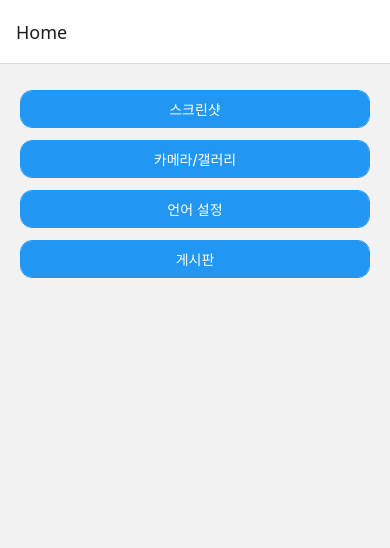
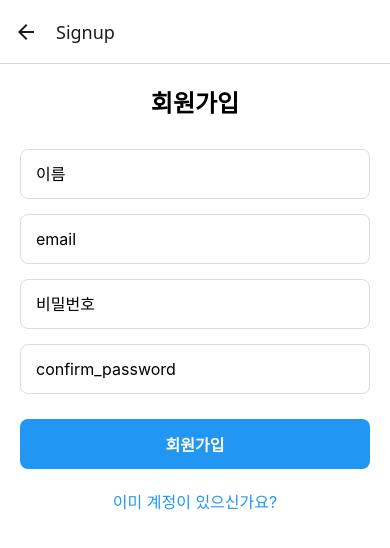
Before and after one commit to Donghyun-K/react-native-sample, a React Native app: screen /Signup in a window 390 px wide. Shown: the top 548 px of the page. Built offline with nearby package versions, Linux system fonts and the light colour scheme.

Commit message:
게시판 로그인/회원가입 페이지 임시 생성

```diff
--- a/src/App.tsx
+++ b/src/App.tsx
@@ -6,6 +6,7 @@ import ScreenshotScreen from './screens/ScreenshotScreen';
 import CameraGalleryScreen from './screens/CameraGalleryScreen';
 import LocalizationScreen from './screens/LocalizationScreen';
 import BoardScreen from './screens/BoardScreen';
+import SignupScreen from './screens/SignupScreen';
 import './i18n';
 import { useTranslation } from 'react-i18next';
 
@@ -52,6 +53,7 @@ export default function App() {
                 <Stack.Screen name="CameraGallery" component={CameraGalleryScreen} />
                 <Stack.Screen name="Localization" component={LocalizationScreen} />
                 <Stack.Screen name="Board" component={BoardScreen} />
+                <Stack.Screen name="Signup" component={SignupScreen} />
             </Stack.Navigator>
         </NavigationContainer>
     );
--- a/src/i18n.ts
+++ b/src/i18n.ts
@@ -15,6 +15,17 @@ const resources = {
             bt_open_camera: 'Open Camera',
             bt_open_gallery: 'Open Gallery',
             bt_board: 'Board',
+            username: 'Username',
+            password: 'Password',
+            login: 'Login',
+            signup: 'Sign Up',
+            error: 'Error',
+            notice: 'Notice',
+            please_enter_username_password: 'Please enter username and password',
+            login_not_implemented: 'Login functionality is not implemented yet',
+            please_fill_all_fields: 'Please fill in all fields',
+            passwords_do_not_match: 'Passwords do not match',
+            already_have_account: 'Already have an account?',
         },
     },
     ko: {
@@ -30,6 +41,17 @@ const resources = {
             bt_open_camera: '카메라 열기',
             bt_open_gallery: '갤러리 열기',
             bt_board: '게시판',
+            username: '이름',
+            password: '비밀번호',
+            login: '로그인',
+            signup: '회원가입',
+            error: '오류',
+            notice: '알림',
+            please_enter_username_password: '이름과 비밀번호를 입력해주세요.',
+            login_not_implemented: '로그인 기능은 아직 구현되지 않았습니다.',
+            please_fill_all_fields: '모든 항목을 입력해주세요.',
+            passwords_do_not_match: '비밀번호가 일치하지 않습니다.',
+            already_have_account: '이미 계정이 있으신가요?',
         },
     },
     jp: {
@@ -45,6 +67,17 @@ const resources = {
             bt_open_camera: 'カメラを開く',
             bt_open_gallery: 'ギャラリーを開く',
             bt_board: '掲示板',
+            username: 'ユーザー名',
+            password: 'パスワード',
+            login: 'ログイン',
+            signup: '新規登録',
+            error: 'エラー',
+            notice: 'お知らせ',
+            please_enter_username_password: 'ユーザー名とパスワードを入力してください。',
+            login_not_implemented: 'ログイン機能はまだ実装されていません。',
+            please_fill_all_fields: 'すべての項目を入力してください。',
+            passwords_do_not_match: 'パスワードが一致しません。',
+            already_have_account: 'すでにアカウントをお持ちですか？',
         },
     },
 };
--- a/src/screens/BoardScreen.tsx
+++ b/src/screens/BoardScreen.tsx
@@ -1,14 +1,90 @@
-import React from 'react';
-import { View, Text } from 'react-native';
+import React, { useState } from 'react';
+import { View, Text, Button, Alert, TextInput, StyleSheet } from 'react-native';
 import { useTranslation } from 'react-i18next';
 import { useNavigation } from '@react-navigation/native';
+import { NativeStackNavigationProp } from '@react-navigation/native-stack';
 
-function BoardScreen() {
+type RootStackParamList = {
+    Signup: undefined;
+    // Add other screens here as needed
+};
+
+type NavigationProp = NativeStackNavigationProp<RootStackParamList>;
+
+const BoardScreen = () => {
+    const navigation = useNavigation<NavigationProp>();
+    const { t } = useTranslation();
+
+    const [username, setUsername] = useState('');
+    const [password, setPassword] = useState('');
+
+    const handleLogin = () => {
+        // 실제 로그인 로직 구현 필요
+        if (!username || !password) {
+            Alert.alert(t('error'), t('please_enter_username_password'));
+            return;
+        }
+        Alert.alert(t('notice'), t('login_not_implemented'));
+    };
+
+    const handleSignUp = () => {
+        navigation.navigate('Signup');
+    };
+
     return (
-        <View style={{ flex: 1, justifyContent: 'center', alignItems: 'center' }}>
-            <Text>Board Screen</Text>
+        <View style={styles.container}>
+            <Text style={styles.title}>{t('welcome')}</Text>
+            <TextInput
+                style={styles.input}
+                placeholder={t('username')}
+                value={username}
+                onChangeText={setUsername}
+                autoCapitalize="none"
+            />
+            <TextInput
+                style={styles.input}
+                placeholder={t('password')}
+                value={password}
+                onChangeText={setPassword}
+                secureTextEntry
+            />
+            <View style={styles.buttonContainer}>
+                <Button title={t('login')} onPress={handleLogin} />
+                <View style={styles.buttonSpacer} />
+                <Button title={t('signup')} onPress={handleSignUp} />
+            </View>
         </View>
     );
-}
+};
+
+const styles = StyleSheet.create({
+    container: {
+        flex: 1,
+        justifyContent: 'flex-start',
+        alignItems: 'center',
+        paddingTop: 80,
+    },
+    title: {
+        fontSize: 24,
+        marginBottom: 24,
+    },
+    input: {
+        width: 240,
+        height: 40,
+        borderColor: '#ccc',
+        borderWidth: 1,
+        borderRadius: 4,
+        marginBottom: 12,
+        paddingHorizontal: 10,
+    },
+    buttonContainer: {
+        flexDirection: 'row',
+        justifyContent: 'center',
+        alignItems: 'center',
+    },
+    buttonSpacer: {
+        width: 16,
+    },
+});
 
 export default BoardScreen;
--- /dev/null
+++ b/src/screens/SignupScreen.tsx
@@ -0,0 +1,132 @@
+import React, { useState } from 'react';
+import {
+    View,
+    Text,
+    TextInput,
+    TouchableOpacity,
+    StyleSheet,
+    Alert,
+} from 'react-native';
+import { useTranslation } from 'react-i18next';
+import { useNavigation } from '@react-navigation/native';
+
+
+const SignupScreen = () => {
+    const { t } = useTranslation();
+    const navigation = useNavigation();
+    const [email, setEmail] = useState('');
+    const [password, setPassword] = useState('');
+    const [confirmPassword, setConfirmPassword] = useState('');
+    const [username, setUsername] = useState('');
+
+    const handleSignup = () => {
+        if (!email || !password || !confirmPassword || !username) {
+            Alert.alert(t('error'), t('please_fill_all_fields'));
+            return;
+        }
+
+        if (password !== confirmPassword) {
+            Alert.alert(t('error'), t('passwords_do_not_match'));
+            return;
+        }
+
+        // TODO: Implement actual signup logic here
+        console.log('Signup attempt:', { email, username });
+    };
+
+    return (
+        <View style={styles.container}>
+            <Text style={styles.title}>{t('signup')}</Text>
+
+            <TextInput
+                style={styles.input}
+                placeholder={t('username')}
+                value={username}
+                onChangeText={setUsername}
+                autoCapitalize="none"
+            />
+
+            <TextInput
+                style={styles.input}
+                placeholder={t('email')}
+                value={email}
+                onChangeText={setEmail}
+                keyboardType="email-address"
+                autoCapitalize="none"
+            />
+
+            <TextInput
+                style={styles.input}
+                placeholder={t('password')}
+                value={password}
+                onChangeText={setPassword}
+                secureTextEntry
+            />
+
+            <TextInput
+                style={styles.input}
+                placeholder={t('confirm_password')}
+                value={confirmPassword}
+                onChangeText={setConfirmPassword}
+                secureTextEntry
+            />
+
+            <TouchableOpacity style={styles.button} onPress={handleSignup}>
+                <Text style={styles.buttonText}>{t('signup')}</Text>
+            </TouchableOpacity>
+
+            <TouchableOpacity
+                style={styles.loginLink}
+                onPress={() => navigation.goBack()}
+            >
+                <Text style={styles.loginLinkText}>{t('already_have_account')}</Text>
+            </TouchableOpacity>
+        </View>
+    );
+};
+
+const styles = StyleSheet.create({
+    container: {
+        flex: 1,
+        padding: 20,
+        backgroundColor: '#fff',
+    },
+    title: {
+        fontSize: 24,
+        fontWeight: 'bold',
+        marginBottom: 30,
+        textAlign: 'center',
+    },
+    input: {
+        height: 50,
+        borderWidth: 1,
+        borderColor: '#ddd',
+        borderRadius: 8,
+        paddingHorizontal: 15,
+        marginBottom: 15,
+        fontSize: 16,
+    },
+    button: {
+        backgroundColor: '#2196f3',
+        height: 50,
+        borderRadius: 8,
+        justifyContent: 'center',
+        alignItems: 'center',
+        marginTop: 10,
+    },
+    buttonText: {
+        color: '#fff',
+        fontSize: 16,
+        fontWeight: 'bold',
+    },
+    loginLink: {
+        marginTop: 20,
+        alignItems: 'center',
+    },
+    loginLinkText: {
+        color: '#2196f3',
+        fontSize: 16,
+    },
+});
+
+export default SignupScreen;
```
Also changed, not shown: 3 other files (tests, documents, lock files or other folders).
